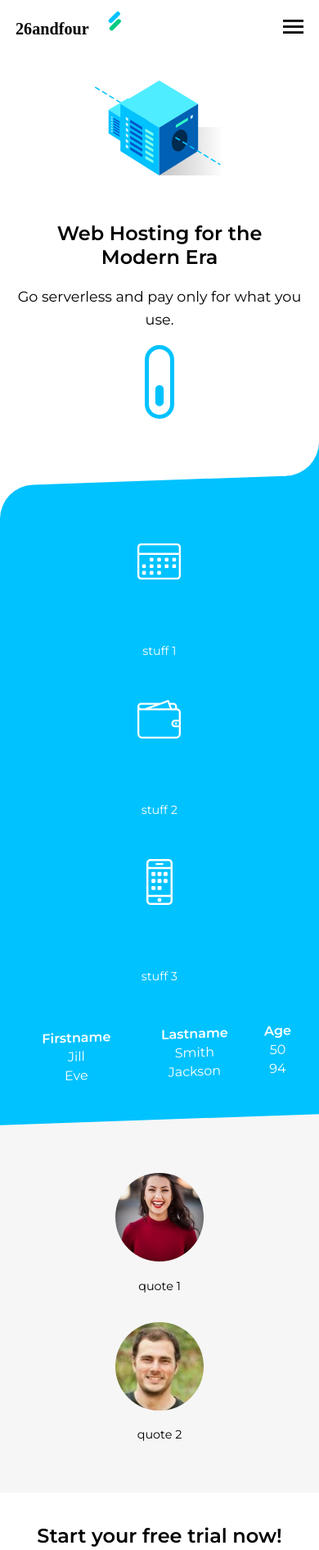
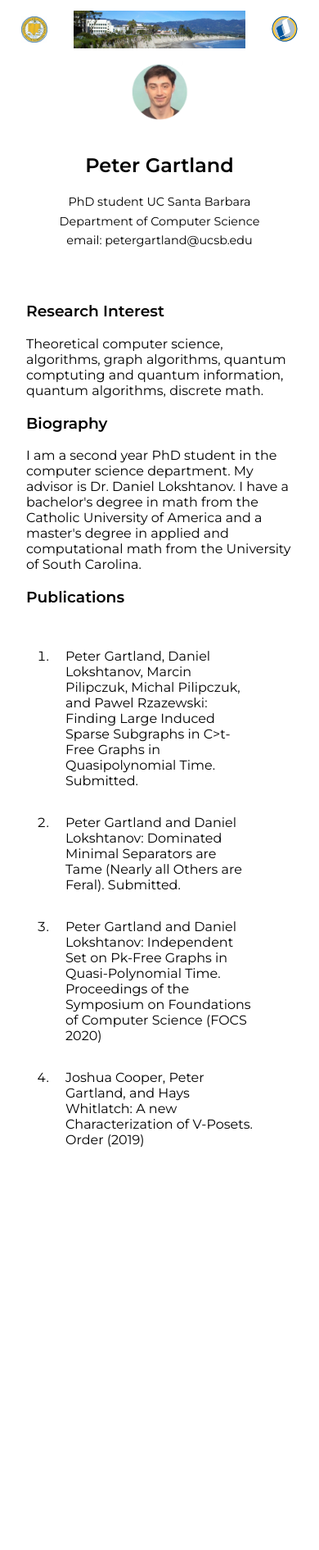
Before and after one commit to petergartland/.github.io, a plain HTML site: page index.html in a window 390 px wide. Shown: the top 1891 px of the page at 82% size. After the commit the page ends 1480 px from the top, so only its background shows below. Drawn offline with Linux system fonts and the light colour scheme.

Commit message:
Add files via upload

```diff
--- /dev/null
+++ b/css_academic/main.css
@@ -0,0 +1,67 @@
+@import url('https://fonts.googleapis.com/css?family=Montserrat:400,600');
+
+body {
+    margin: 0;
+    font-family: 'Montserrat', sans-serif;
+
+}
+
+header {
+    display: flex;
+    justify-content: space-between;
+}
+
+.container {
+    text-align: center;
+    padding: .8em 1.2em;
+}
+
+.logo {
+    width: 9%;
+    margin: 2%;
+}
+
+.panorama {
+    width: 60%;
+}
+
+.cs_logo {
+    width: 13%;
+}
+
+.pic_of_me {
+    width: 20%;
+    margin: 1em;
+}
+
+
+.container p {
+    margin: 0;
+    padding: 0;
+}
+
+
+p, blockquote {
+    font-size: .9em;
+    line-height: 1.6em;
+}
+
+
+
+
+ul {
+    list-style: decimal;
+    margin: 1em;
+    padding: 1em;
+}
+
+
+
+.personal {
+    margin: 1em;
+    padding: 1em;
+}
+
+.personal li {
+    padding: 1em;
+}
--- a/index.html
+++ b/index.html
@@ -5,117 +5,72 @@
 	<meta name="viewport" content="width=device-width, initial-scale=1.0">
 	<meta http-equiv="X-UA-Compatible" content="ie=edge">
 	<title>Document</title>
-	<link rel="stylesheet" href="css/main.css">
+	<link rel="stylesheet" href="css_academic/main.css">
 </head>
 <body>
 	<div class="container">
 		<header>
-			<img src="images/logo.svg" alt="23andfour logo" class="logo">
+			<img src="images_academic/Ucsbseal.jpg" alt="ucsb seal" class="logo">
 
-			<nav>
-				<a href="#" class="hide-desktop">
-					<img src="images/ham.svg" alt="toggle menu" class="menu" id="menu">
-				</a>
+			<img src="images_academic/UCSB_panorama.jpg" alt="UCSB panorama" class="panorama">
 
+			<img src="images_academic/cs_logo.png" alt="cs logo" class="cs_logo">
 
-				<ul class="show-desktop hide-mobile" id="nav">
-					<li id="exit" class="exit-btn hide-desktop"><img src="images/exit.svg" alt="exit menu"></li>
-					<li ><a href="#">home</a></li>
-					<li><a href="#">services</a></li>
-					<li><a href="#">about</a></li>
-					<li><a href="#">contact</a></li>
-				</ul>
-			</nav>
 		</header>
 
 		<section>
-			<img src="images/server.svg" alt="server graphic" class="server">
 
-			<h1>Web Hosting for the Modern Era</h1>
+			<img src="images_academic/picture_of_me.png" alt="pic of me" class="pic_of_me">
 
-			<p class="subhead">Go serverless and pay only for what you use.</p>
+			<h1>Peter Gartland</h1>
 
-			<img src="images/scroll.svg" alt="scroll down" class="scroll hide-moile show-desktop">
+			<p class="subhead">PhD student UC Santa Barbara</p>
+
+			<p class="subhead">Department of Computer Science</p>
+
+			<p class="subhead">email: petergartland@ucsb.edu </p>
 		</section>
 	</div>
 
-	<div class="blue-container">
-		<div class="container">
+	<div class="personal">
+		<div class="research">
+			<h3>Research Interest</h3>
+			Theoretical computer science, algorithms, graph algorithms, quantum comptuting and quantum information, quantum algorithms, discrete math.
+		</div>
+
+		<div class="bio">
+			<h3>Biography</h3>
+			I am a second year PhD student in the computer science department. My advisor is Dr. Daniel Lokshtanov.
+			I have a bachelor's degree in math from the Catholic University of America and a master's degree in applied
+			and computational math from the University of South Carolina.
+		</div>
+
+		<div class="publications">
+			<h3>Publications</h3>
 			<ul>
 				<li>
-					<img src="images/icon-1.svg" alt="Calendar icon">
-					<p>stuff 1</p>
+					Peter Gartland, Daniel Lokshtanov, Marcin Pilipczuk, Michal Pilipczuk, and Pawel Rzazewski:
+					Finding Large Induced Sparse Subgraphs in C>t-Free Graphs in Quasipolynomial Time.
+					Submitted.
 				</li>
 				<li>
-					<img src="images/icon-2.svg" alt="Calendar icon">
-					<p>stuff 2</p>
+					Peter Gartland and Daniel Lokshtanov:
+					Dominated Minimal Separators are Tame (Nearly all Others are Feral).
+					Submitted.
 				</li>
 				<li>
-					<img src="images/icon-3.svg" alt="Calendar icon">
-					<p>stuff 3</p>
+					Peter Gartland and Daniel Lokshtanov:
+					Independent Set on Pk-Free Graphs in Quasi-Polynomial Time.
+					Proceedings of the Symposium on Foundations of Computer Science (FOCS 2020)
+				</li>
+				<li>
+					Joshua Cooper, Peter Gartland, and Hays Whitlatch:
+					A new Characterization of V-Posets. Order (2019)
 				</li>
 			</ul>
-
-
-			<table style="width:100%">
-				<tr>
-				  <th>Firstname</th>
-				  <th>Lastname</th>
-				  <th>Age</th>
-				</tr>
-				<tr>
-				  <td>Jill</td>
-				  <td>Smith</td>
-				  <td>50</td>
-				</tr>
-				<tr>
-				  <td>Eve</td>
-				  <td>Jackson</td>
-				  <td>94</td>
-				</tr>
-			  </table>
-
-
 		</div>
 	</div>
 
-	<div class="gray-container">
-			<div class="container">
-				<ul>
-					<li>
-						<figure>
-							<img src="images/user1.png" alt="User testimonial picture">
-							<blockquote>quote 1</blockquote>
-						</figure>
-					</li>
-					<li>
-						<figure>
-							<img src="images/user2.png" alt="User testimonial picture">
-							<blockquote>quote 2</blockquote>
-						</figure>
-					</li>
-				</ul>
-			</div>
 	</div>
-
-	<div class="container">
-		<h2>Start your free trial now!</h2>
-		<a href="#" class="cta">Get Started</a>
-	</div>
-
-	<footer>
-		<div class="footer-container">
-			<div class="container">
-				<a href="#">
-					<img src="images/logo-white.svg" class="logo" alt="logo">
-				</a>
-					<p class="address">Melrose Place, 90210<br>USA</p>
-					<ul class="footer-links">
-						<li><a href="#">Terms of Service</a></li>
-						<li><a href="https://github.com/petergartland">Privacy Policy</a></li>
-					</ul>
-			</div>
-		</div>
-	</footer>
 </body>
 </html>
```
Also changed, not shown: images_academic/UCSB_panorama.jpg (added), images_academic/Ucsbseal.jpg (added), images_academic/cs_logo.png (added), images_academic/exit.svg (added), images_academic/ham.svg (added), images_academic/icon-1.svg (added), images_academic/icon-2.svg (added), images_academic/icon-3.svg (added), images_academic/logo-white.svg (added), images_academic/logo.svg (added), images_academic/picture_of_me.png (added), images_academic/scroll.svg (added), images_academic/server.svg (added), images_academic/user1.png (added), 1 more files.
